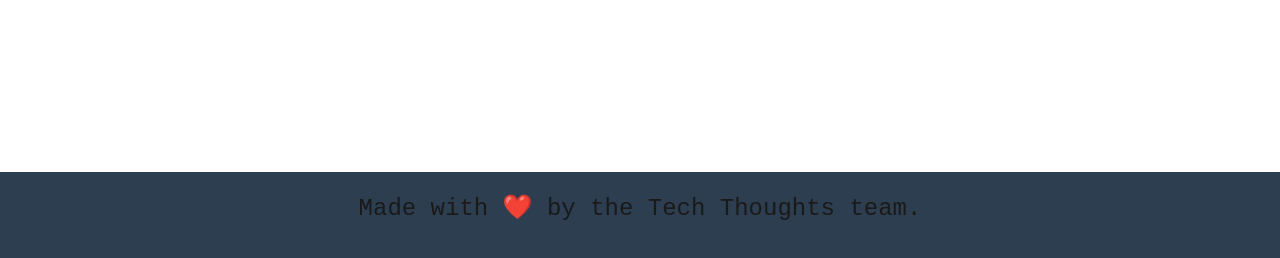
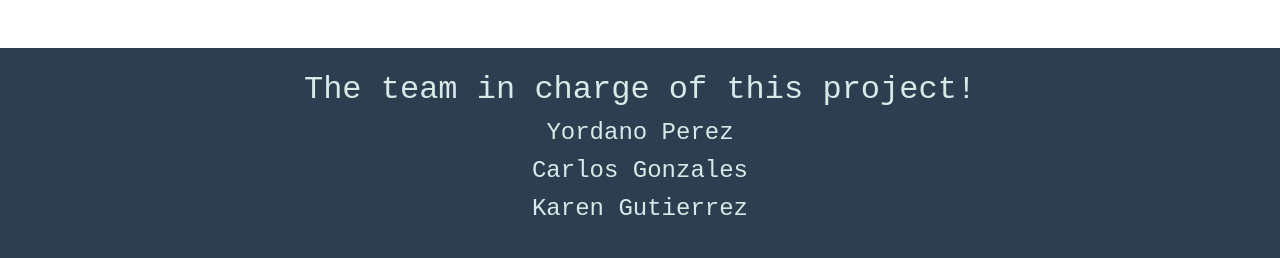
Before and after one commit to steakbutter/glowing-adventure, a React (Vite) app in the folder client/: page / in a window 1280 px wide. Shown: the part 528-786 px from the top of the page. Built offline with nearby package versions, Linux system fonts and the light colour scheme; no server answers.

Commit message:
footer changed to our githubs

```diff
--- a/client/src/components/Footer/index.jsx
+++ b/client/src/components/Footer/index.jsx
@@ -5,19 +5,13 @@ const Footer = () => {
   const navigate = useNavigate();
   return (
     <footer className="w-100 mt-auto bg-primary p-4">
-      <div className="container text-center mb-5">
-        <h4>
-          Made with{' '}
-          <span
-            className="emoji"
-            role="img"
-            aria-label="heart"
-            aria-hidden="false"
-          >
-            ❤️
-          </span>{' '}
-          by the Tech Thoughts team.
-        </h4>
+      <div className="container text-center text-light mb-5">
+        <h2>The team in charge of this project!</h2>
+        <ul>
+          <h4><a className='text-light' href='https://github.com/yordanop'>Yordano Perez</a></h4>
+          <h4><a className='text-light' href='https://github.com/steakbutter'>Carlos Gonzales</a></h4>
+          <h4><a className='text-light' href='https://github.com/Kahlium'>Karen Gutierrez</a></h4>
+        </ul>
       </div>
     </footer>
   );
--- a/client/src/components/PostList/index.jsx
+++ b/client/src/components/PostList/index.jsx
@@ -39,12 +39,12 @@ const PostList = ({
               </div>
               <div className="card-body m-2">
                 <Link to={`/posts/${post._id}`}>
-                <div className="text-dark">
+                <div className="text-black">
                   <h2>{post.title}</h2>
-                  <h4><Link to={`/profiles/${post.author}`}>{post.author}</Link></h4>
+                  <h4><Link className="text-black" to={`/profiles/${post.author}`}>{post.author}</Link></h4>
                   <h5>{post.createdAt}</h5>
                 </div>
-                <p>{post.text}</p>
+                <p className="text-black">{post.text}</p>
 
                 </Link>
               </div>
--- a/client/src/output.css
+++ b/client/src/output.css
@@ -2090,6 +2090,10 @@ html {
   margin-top: auto;
 }
 
+.mb-6 {
+  margin-bottom: 1.5rem;
+}
+
 .box-border {
   box-sizing: border-box;
 }
@@ -2108,6 +2112,10 @@ html {
 
 .h-2 {
   height: 0.5rem;
+}
+
+.h-24 {
+  height: 6rem;
 }
 
 .w-24 {
@@ -2229,6 +2237,11 @@ html {
 .text-white {
   --tw-text-opacity: 1;
   color: rgb(255 255 255 / var(--tw-text-opacity));
+}
+
+.text-black {
+  --tw-text-opacity: 1;
+  color: rgb(0 0 0 / var(--tw-text-opacity));
 }
 
 /*! normalize.css v8.0.1 | MIT License | github.com/necolas/normalize.css */
```
Also changed, not shown: client/src/pages/Profile.jsx (+4 -4 lines).
